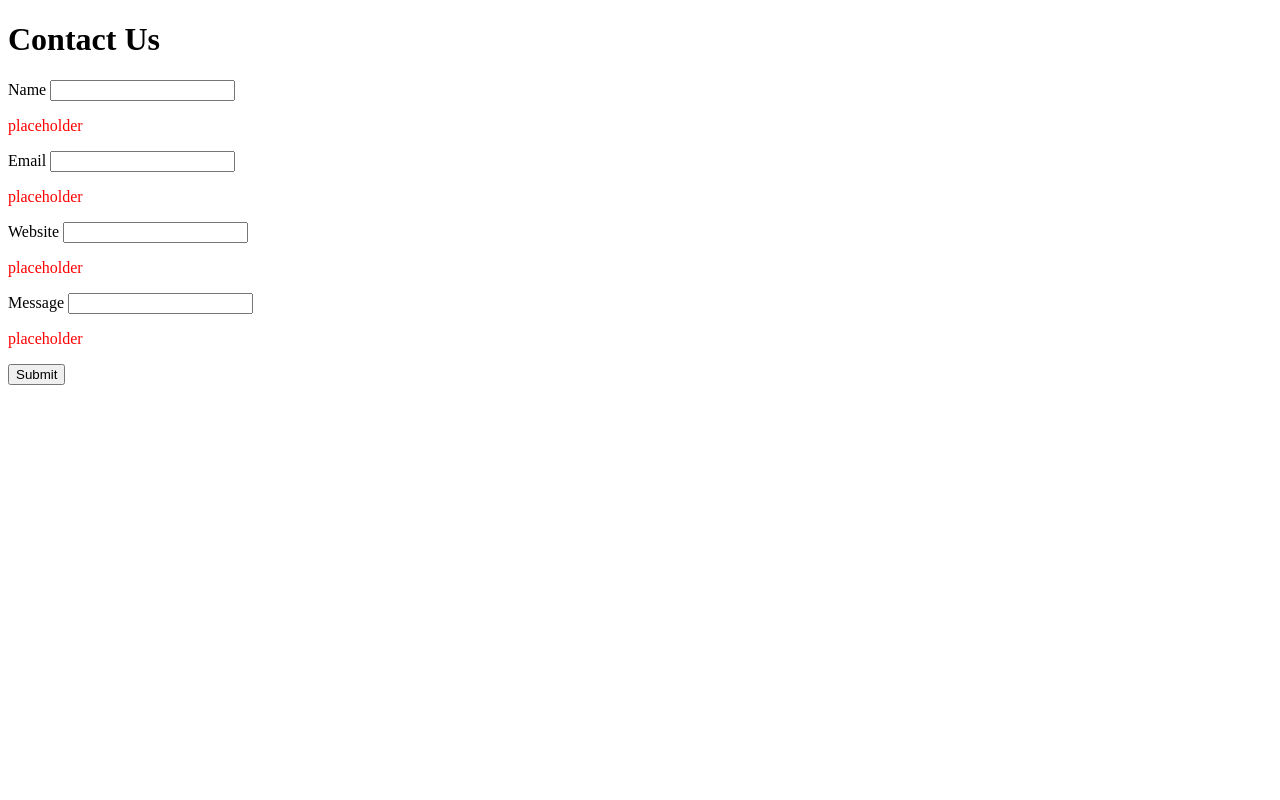
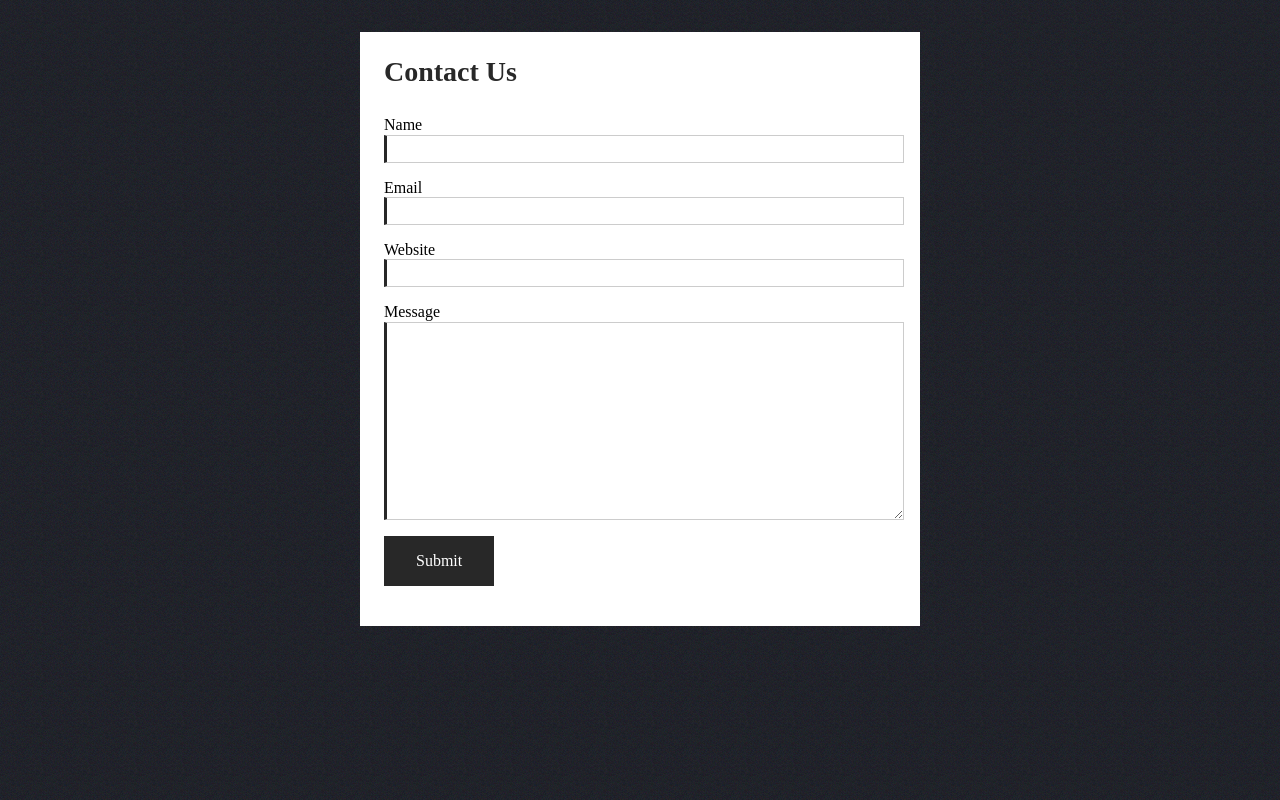
Before and after one commit to tinydinosaurs/ironyard_contact_form, a website: page index.html in a window 1280 px wide. Drawn offline with nearby package versions, Linux system fonts and the light colour scheme.

Commit message:
explorer mode complete, I think and hope

```diff
--- a/index.html
+++ b/index.html
@@ -4,28 +4,31 @@
 	<meta charset="UTF-8">
 	<title>Document</title>
 
+	<link rel="stylesheet" href="https://cdnjs.cloudflare.com/ajax/libs/normalize/4.0.0/normalize.min.css">
 	<link rel="stylesheet" href="styles/styles.css">
 </head>
 <body>
-	<h1>Contact Us</h1>
 	<form action="">
-			<label for="name">Name</label>
-			<input type="text" id="user_name" name="Name" class="requred" minlength="1">
-			<p class= "error" id="name_error">placeholder</p>
+		<h1>Contact Us</h1>
 
-			<label for="email">Email</label>
-			<input type="text" id="email" class="requred" minlength="1">
-			<p class= "error" id="email_error">placeholder</p>
+		<label for="name">Name</label>
+		<input type="text" id="user_name" name="Name">
+		<p class= "error" id="name_error"></p>
 
-			<label for="website">Website</label>
-			<input type="text" id="website" class="requred" minlength="1">
-			<p class= "error" id="website_error">placeholder</p>
+		<label for="email">Email</label>
+		<input type="text" id="email">
+		<p class= "error" id="email_error"></p>
 
-			<label for="message">Message</label>
-			<input type="textarea" id="message" class="requred" minlength="1">
-			<p class= "error" id="message_error">placeholder</p>
+		<label for="website">Website</label>
+		<input type="text" id="website">
+		<p class= "error" id="website_error"></p>
 
-			<button type='submit' id="btn">Submit</button>
+		<label for="message">Message</label>
+		<textarea type="textarea" id="message"></textarea>
+		<p class= "error" id="message_error"></p>
+
+		<button type='submit' id="btn">Submit</button>
+		<p id="thanks"></p>
 		</form>
 
 	<script type="text/javascript" src="node_modules/jquery/dist/jquery.min.js"></script>
--- a/main.js
+++ b/main.js
@@ -8,28 +8,36 @@ var email = $('#email');
 var website = $('#website');
 var message = $('#message');
 
+// error message variables
+var nameError = $('#name_error');
+var emailError = $('#email_error');
+var websiteError = $('#website_error');
+var messageError = $('#message_error');
+
 function validate() {
+	// set initial html content to empty string
 	$('p').html('')
-
+	// validate name input
 	if(userName.val() === '') {
-		$('#name_error').html('Name cannot be left empty');
+		nameError.html('Name cannot be left empty');
+	}
+	// validate email input
+	if(email.val() === '') {
+		emailError.html('Email cannot be left empty');
+	} else if(email.val().includes('@') === false) {
+		emailError.html("Email must contain an '@'")
+	}
+	// validate website input
+	if(website.val() === '') {
+		websiteError.html('Website cannot be left empty');
+	} else if(website.val().includes('http://') === false) {
+		websiteError.html("Website must start with http://")
+	}
+	// validate message input
+	if(message.val() === '') {
+		messageError.html('Message cannot be left empty');
 	}
 
-	  if(email.val() === '') {
-		$('#email_error').html('Email cannot be left empty');
-	} else if(email.val().includes('@') === false) {
-		$('#email_error').html("Email must contain an '@'")
-	}
-
-	  if(website.val() === '') {
-		$('#website_error').html('Website cannot be left empty');
-	} else if(website.val().includes('http://') === false) {
-		$('#website_error').html("Website must start with http://")
-	}
-
-	  if(message.val() === '') {
-		$('#message_error').html('Message cannot be left empty');
-	}
 }
 
 
@@ -37,12 +45,23 @@ form.on('submit', function(e) {
 	e.preventDefault();
 	// create the function to handle the event
 	validate()
+	if(nameError.html() === '' && emailError.html() === '' && websiteError.html() === '' && messageError.html() === '') {
+		$('form').html('thanks for contacting us, ' + userName.val() + '. We have received your message and will be in touch with you shortly')
+	}
+
 });
 
 
+$('button').hover(
+	function() {
+	$(this).addClass('hover');
+	}, function() {
+		$(this).removeClass('hover');
+	}
+);
 
 
-////////// WHY U NO WORK WITH OTHER IF STATEMENTS?
+////////// WHY U NO WORK THE WAY I WANT U 2?
 	// inputField.each(function(index) {
 	// 	$('p').eq(index).html("");
 	// 	if($(this).val() === '') {
--- a/styles/styles.scss
+++ b/styles/styles.scss
@@ -1,3 +1,79 @@
+$dark_color: #282828;
+
+h1 {
+	font-size: 1.75em;
+	 margin: 0 0 1em 0;
+	 color: $dark_color;
+}
+
+body {
+  text-align: center;
+  height: 100%;
+  background-color: $dark_color;
+  background: url('../img/bg.jpg');
+}
+
+form {
+  margin: 2em auto;
+  width: 18em;
+  text-align: left;
+  background-color: white;
+  padding: 1.5em;
+}
+
+
+input {
+	width: 18em;
+	height: 1.5em;
+	display: block;
+	border: 1px solid #ccc;
+	border-left: 3px solid $dark_color;
+}
+
+textarea {
+	@extend input;
+	min-height: 12em;
+}
+
 .error {
-	color: red;
+  color: red; }
+
+button {
+	background-color: $dark_color;
+	color: white;
+	border: none;
+	padding: 1em 2em;
 }
+
+.hover {
+	background-color: #88c470;
+	transition:background-color 0.5s ease;
+}
+
+@media all and (min-width: 451px) {
+	form {
+		width: 24em;
+	}
+
+	input {
+		width: 24em;
+	}
+
+	textarea {
+		width: 24em;
+	}
+}
+
+@media all and (min-width: 601px) {
+	form {
+		width: 32em;
+	}
+
+	input {
+		width: 32em;
+	}
+
+	textarea {
+		width: 32em;
+	}
+}
```
Also changed, not shown: styles/styles.css, 1 other file.
